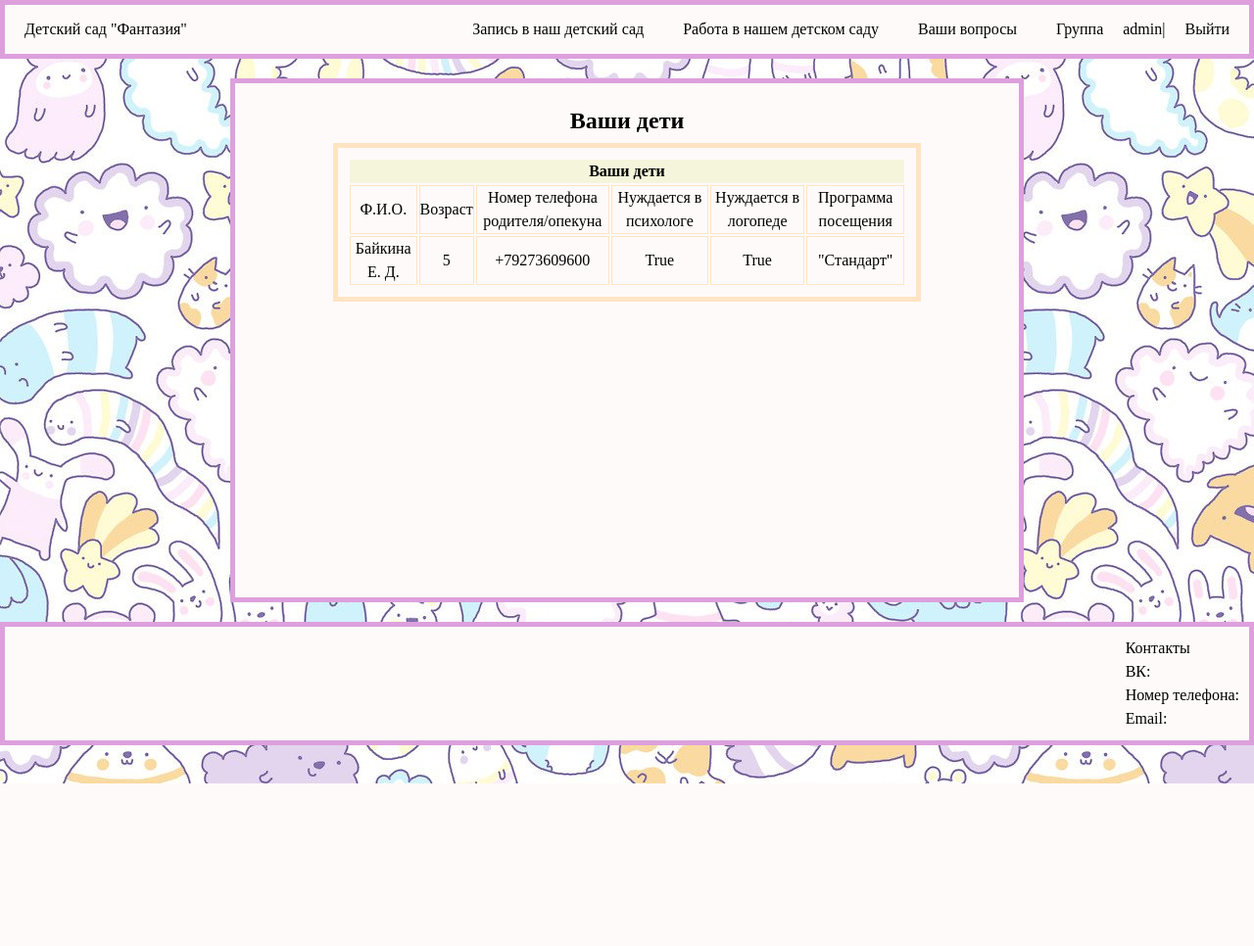
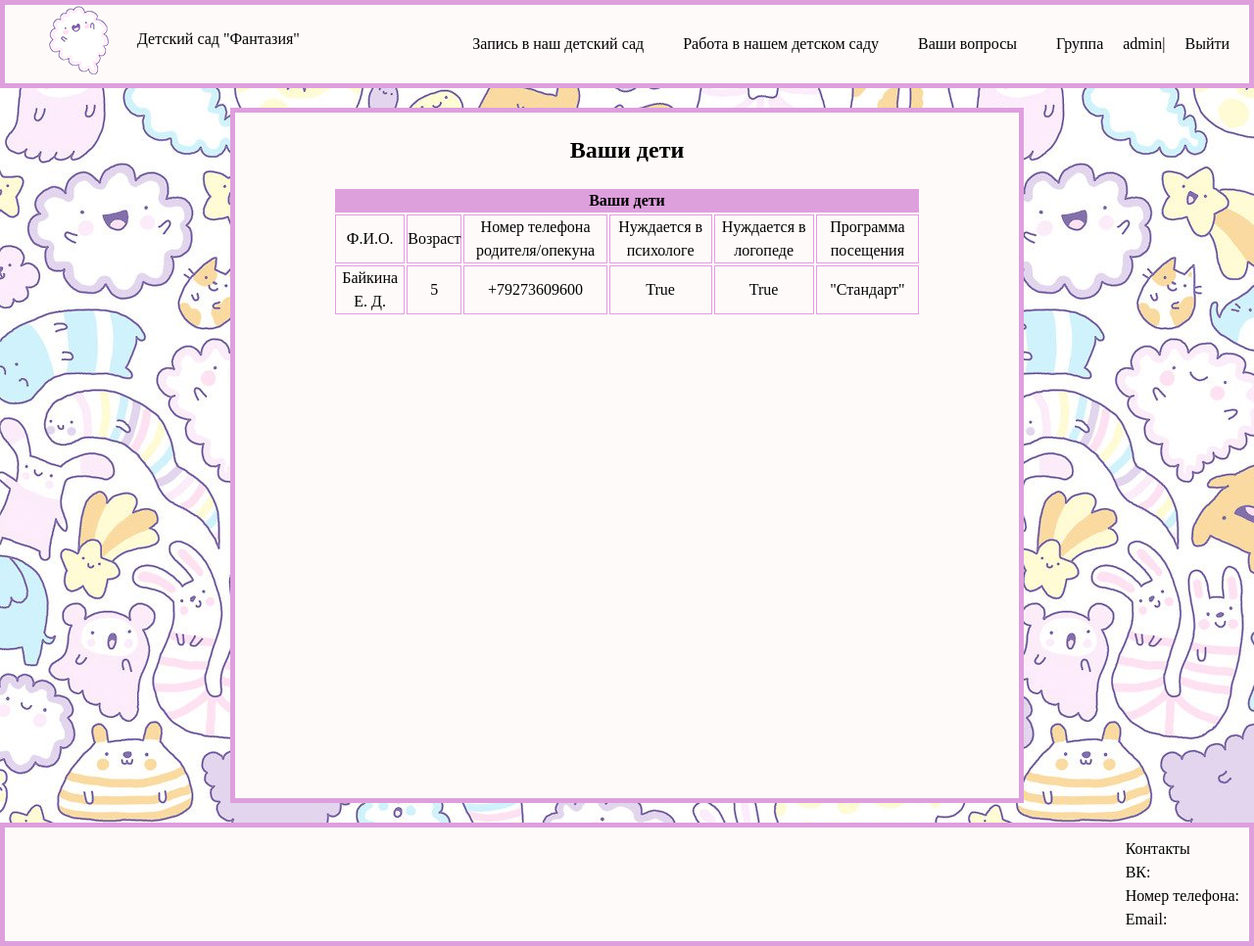
Before and after one commit to N1KF0X/kindergarten, a Django app: page /children/ in a window 1280 px wide. Shown: the whole page at 98% size. Before the commit the page ends 800 px from the top, so only its background shows below. Run offline with Django 4.2, Linux system fonts and the light colour scheme; a user stored in the database is signed in; data comes from the database, SQL or seed files in the repository; both versions use the stored data as it was after the commit.

Commit message:
css update

```diff
--- a/application/static/css/styles.css
+++ b/application/static/css/styles.css
@@ -13,35 +13,43 @@ h3 {
     margin: 20px auto;
 }
 
+.content_wrap{
+    width: 800px;
+    margin: 20px auto;
+    background-color: #FFFAFA;
+    border: solid 5px plum;
+    min-height: 700px;
+}
+
+.footer_wrap{
+    background-color: #FFFAFA;
+    border: solid 5px plum;
+    padding: 10px;
+    justify-content: right;
+    display: flex;
+}
+
 .label {
     text-align: center;
     margin-top: 20px;
     margin-bottom: 5px;
 }
 
-.link {
+.text {
     margin-right: auto;
     margin-left: auto;
     width: 600px;
-}
-
-.border {
-    border: solid 1px bisque;
-}
-
-.margin {
-    margin: auto;
 }
 
 .header {
     display: flex;
     align-items: center;
     justify-content: space-between;
-    padding: 20px;
+    padding-right: 20px;
     box-sizing: border-box;
     background-color: #FFFAFA;
     border: solid 5px plum;
-	height: 60px;
+	height: 90px;
 }
 
 .menu {
@@ -63,40 +71,15 @@ h3 {
     color: gray;
 }
 
-
-.content_wrap{
-    width: 800px;
-    margin: 20px auto;
-    background-color: #FFFAFA;
-    border: solid 5px plum;
-    min-height: 525px;
-}
-
-.wrap {
+.content {
     margin: 0 auto;
-    padding: 0 20px;
     box-sizing: border-box;
     max-width: 600px;
 }
 
-.content {
-    padding-bottom: 10px;
-    padding-top: 10px;
-}
-
-.footer_wrap{
-    background-color: #FFFAFA;
-    border: solid 5px plum;
-    padding: 10px;
-    justify-content: right;
-    display: flex;
-}
-
 table {
     text-align: left;
-    border: solid 5px bisque;
     width: 600px;
-    padding: 10px;
 }
 
 td {
@@ -104,25 +87,25 @@ td {
 }
 
 thead, tfoot {
-    background-color: beige;
+    background-color: plum;
     color: black;
 }
 
 form {
     margin: auto;
     text-align: left;
-    margin-top: 20px;
-    margin-bottom: 20px;
+    margin: 20px auto;
     padding: 0 20px;
-    background-color: white;
     width: 600px;
 }
 
-.header_h {
-    color: #000;
-    text-decoration: none;
+.data-table{
+    margin: auto;
+    text-align: center;
+    margin-top: 20px;
+    margin-bottom: 5px;
 }
 
-.header_h:hover {
-    color: gray;
+.data-table td{
+    border: solid 1px plum;
 }
--- a/application/templates/base.html
+++ b/application/templates/base.html
@@ -8,7 +8,12 @@
     <body>
         <section>
             <header class="header">
-                <a href="{% url 'home' %}" class="header_h">Детский сад "Фантазия"</a>
+                <nav>
+                    <ul class="menu">
+                        <li><a href="{% url 'home' %}" class="header_h"><img src="/static/img/ch.png"></a></li>
+                        <li><a href="{% url 'home' %}" class="header_h"><p>Детский сад "Фантазия"</p></a></li>
+                    </ul>
+                </nav>
                 <nav>
                     <ul class="menu">
                         <li><a href="{% url 'child_app' %}">Запись в наш детский сад</a></li>
--- a/application/templates/children.html
+++ b/application/templates/children.html
@@ -4,7 +4,7 @@
 {% else %}
 <meta http-equiv="Refresh" content="0; {% url 'login' %}">
 {% endif %}
-<table class="label margin">
+<table class="data-table">
     <thead>
         <tr>
             <th colspan="6">Ваши дети</th>
@@ -12,21 +12,21 @@
     </thead>
     <tbody>
         <tr>
-            <td class="border label">Ф.И.О.</td>
-            <td class="border label">Возраст</td>
-            <td class="border label">Номер телефона родителя/опекуна</td>
-            <td class="border label">Нуждается в психологе</td>
-            <td class="border label">Нуждается в логопеде</td>
-            <td class="border label">Программа посещения</td>
+            <td>Ф.И.О.</td>
+            <td>Возраст</td>
+            <td>Номер телефона родителя/опекуна</td>
+            <td>Нуждается в психологе</td>
+            <td>Нуждается в логопеде</td>
+            <td>Программа посещения</td>
         </tr>
         {% for child in children %}
         <tr>
-            <td class="border label">{{child.full_name}}</td>
-            <td class="border label">{{child.age}}</td>
-            <td class="border label">{{child.phone_number}}</td>
-            <td class="border label">{{child.needs_a_psychologist}}</td>
-            <td class="border label">{{child.needs_a_logopedist}}</td>
-            <td class="border label">{{child.program}}</td>
+            <td>{{child.full_name}}</td>
+            <td>{{child.age}}</td>
+            <td>{{child.phone_number}}</td>
+            <td>{{child.needs_a_psychologist}}</td>
+            <td>{{child.needs_a_logopedist}}</td>
+            <td>{{child.program}}</td>
         </tr>
         {% endfor %}
     </tbody>
--- a/application/templates/login.html
+++ b/application/templates/login.html
@@ -9,6 +9,6 @@
     <table>
         {{ form }}
     </table>
-    <button type = "submit">Отправить</button>
+    <button type = "submit">Войти</button>
 </form>
 {% endblock content%}
--- a/application/templates/success.html
+++ b/application/templates/success.html
@@ -1,6 +1,5 @@
 {% extends "base.html" %}
 {% block content%}
-<p class="link">Ваша анкета была отправлена. Ответ вскоре поступит на вашу электронную почту.</p>
-<p class="link">Ну или мы вам позвоним :)</p>
-<p class="link"><a href="{% url 'home' %}">На главную</a></p>
+<p class="text">Ваша анкета была отправлена. Ответ вскоре поступит на вашу электронную почту.</p>
+<p class="text">Ну или мы вам позвоним :)</p>
 {% endblock content%}
```
Also changed, not shown: application/static/img/ch.png (added), db.sqlite3.
